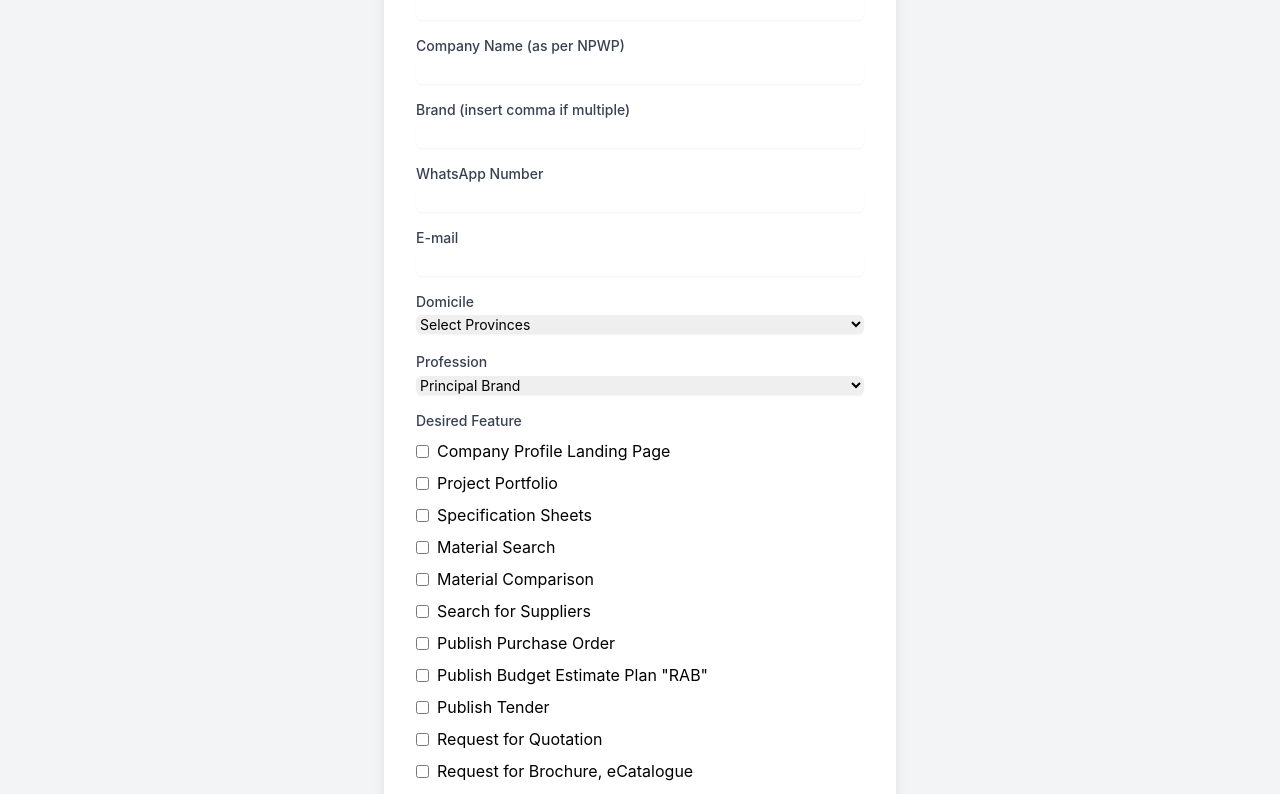
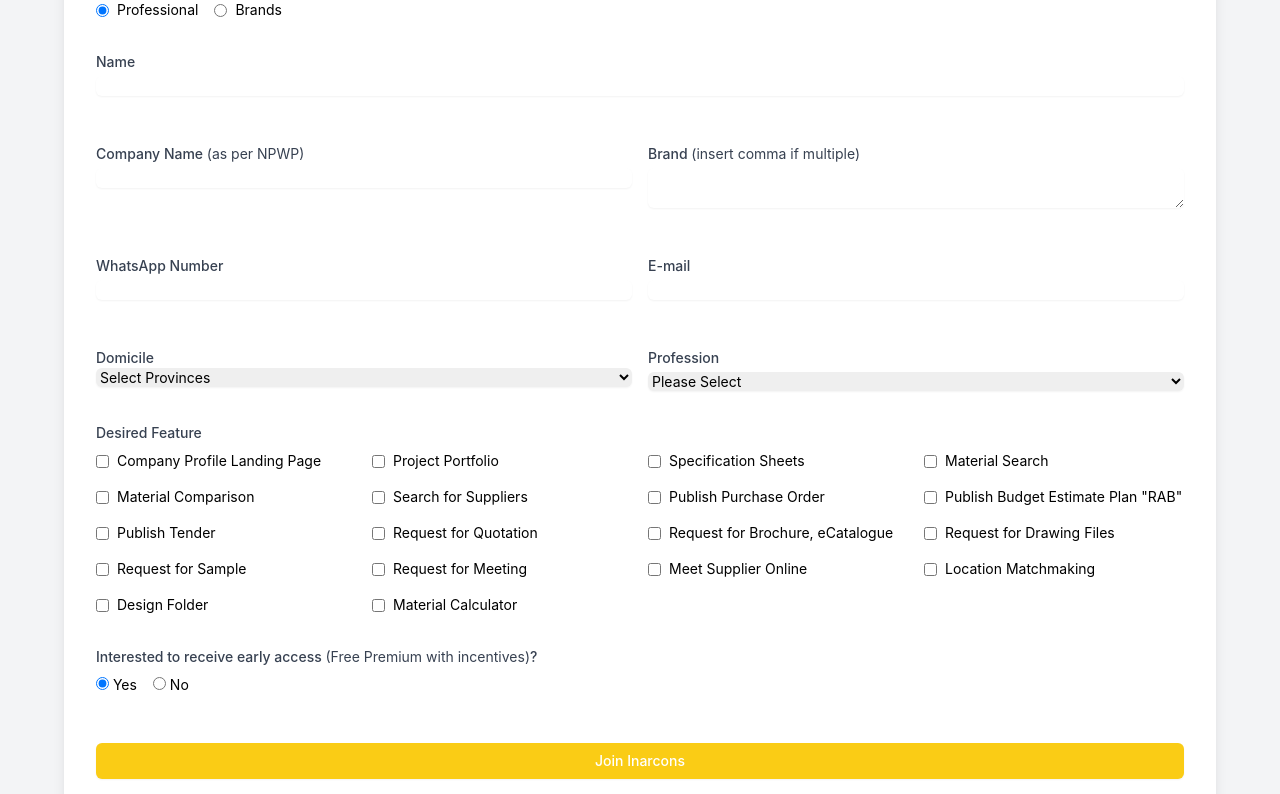
Before and after one commit to pakzam/inarcons, a React (Create React App) app: page / in a window 1280 px wide. Shown: the part 280-1074 px from the top of the page. Built offline with nearby package versions, Linux system fonts and the light colour scheme.

Commit message:
react to form

```diff
--- a/public/index.html
+++ b/public/index.html
@@ -24,7 +24,7 @@
       work correctly both with client-side routing and a non-root public URL.
       Learn how to configure a non-root public URL by running `npm run build`.
     -->
-    <title>React App</title>
+    <title>Inarcons | Early Access</title>
     <script src="https://cdn.tailwindcss.com"></script>
   </head>
   <body class="bg-gray-100 min-h-screen flex items-center justify-center">
--- a/src/App.css
+++ b/src/App.css
@@ -1,38 +1,3 @@
-.App {
-  text-align: center;
+#root {
+  width: 100%;
 }
-
-.App-logo {
-  height: 40vmin;
-  pointer-events: none;
-}
-
-@media (prefers-reduced-motion: no-preference) {
-  .App-logo {
-    animation: App-logo-spin infinite 20s linear;
-  }
-}
-
-.App-header {
-  background-color: #282c34;
-  min-height: 100vh;
-  display: flex;
-  flex-direction: column;
-  align-items: center;
-  justify-content: center;
-  font-size: calc(10px + 2vmin);
-  color: white;
-}
-
-.App-link {
-  color: #61dafb;
-}
-
-@keyframes App-logo-spin {
-  from {
-    transform: rotate(0deg);
-  }
-  to {
-    transform: rotate(360deg);
-  }
-}
--- a/src/App.js
+++ b/src/App.js
@@ -1,119 +1,176 @@
-import logo from './logo.svg';
 import './App.css';
+import logo from './assets/img/logo-inarcons.png'
+import { useState, useEffect } from 'react';
 
 function App() {
+  const [areYouA, setAreYouA] = useState('professional')
+  const [name, setName] = useState('')
+  const [companyName, setCompanyName] = useState()
+  const [brand, setBrand] = useState()
+  const [whatsapp, setWhatsapp] = useState()
+  const [domicile, setDomicile] = useState()
+  const [profession, setProfression] = useState()
+  const [interested, setInterested] = useState('Yes')
+
   return (
-    <div className="bg-white shadow-lg rounded-lg mt-10 mb-10 p-8 w-full max-w-lg">
-        <h1 className="text-2xl font-bold mb-4">Welcome to Inarcons</h1>
+    <>
+    <header className="bg-white shadow">
+        <div className="container mx-auto px-4 py-4 flex items-center">
+        <a href="#"><img src={logo} alt="Logo" className="h-14 p-2" /></a>
+        <div className="ml-auto">
+            <button className="font-medium bg-yellow-400 text-white py-2 px-4 rounded hover:bg-yellow-500 focus:outline-none focus:ring-2 focus:ring-yellow-500"> Login </button>
+        </div>
+        </div>
+    </header>
+    <div className=" min-h-screen flex items-center justify-center">
+        <div className="bg-white shadow-lg rounded-lg mt-10 mb-10 p-8 w-full  max-w-6xl">
+            <h1 className="text-2xl font-medium mb-4">Welcome to Inarcons</h1>
             <p className="text-gray-600 mb-6 text-sm ">One stop shop for your building materials, professionals, and networks</p>
 
-        <form action="#" method="POST" className="space-y-4">
+            <form action="#" method="POST" className="space-y-4 text-sm">
                 <div>
                     <label className="block text-sm font-medium text-gray-700 mb-2">Are You a</label>
                     <div className="flex space-x-4">
                         <label className="flex items-center space-x-2">
-                        <input type="radio" name="role" value="professional" className="text-blue-600 focus:ring-blue-500" />
+                            <input type="radio" name="areYouA" value="professional" className="text-blue-600 focus:ring-blue-500"
+                              checked={areYouA === 'professional' ? true : false}
+                              onChange={()=>{setAreYouA('professional')}}
+                            />
                             <span>Professional</span>
                         </label>
                         <label className="flex items-center space-x-2">
-                        <input type="radio" name="role" value="brands" className="text-blue-600 focus:ring-blue-500" />
+                            <input type="radio" name="areYouA" value="brands" className="text-blue-600 focus:ring-blue-500"
+                              checked={areYouA === 'brands' ? true : false}
+                              onChange={()=>{setAreYouA('brands')}}
+                            />
                             <span>Brands</span>
                         </label>
                     </div>
                 </div>
+                <div className="py-4">
+                    <label htmlFor="name" className="block text-sm font-medium text-gray-700">Name</label>
+                    <input type="text" id="name" name="name" className="mt-1 block w-full border-gray-300 rounded-md shadow-sm focus:border-blue-500 focus:ring-blue-500"
+                      value={name}
+                      onChange={(e)=>{setName(e.target.value)}}
+                    />
+                </div>
+
+                <div className="grid grid-cols-1 sm:grid-cols-2 gap-4 py-4">
                     <div>
-                <label for="name" className="block text-sm font-medium text-gray-700">Name</label>
-                <input type="text" id="name" name="name" className="mt-1 block w-full border-gray-300 rounded-md shadow-sm focus:border-blue-500 focus:ring-blue-500" />
+                        <label htmlFor="companyName" className="block text-sm font-medium text-gray-700">Company Name <span className="font-normal">(as per NPWP)</span></label>
+                        <input type="text" id="companyName" name="companyName" className="mt-1 block w-full border-gray-300 rounded-md shadow-sm focus:border-blue-500 focus:ring-blue-500"
+                          value={companyName} onChange={(e)=>{setCompanyName(e.target.value)}}
+                        />
                     </div>
                     <div>
-                <label for="company-name" className="block text-sm font-medium text-gray-700">Company Name (as per NPWP)</label>
-                <input type="text" id="company-name" name="company-name" className="mt-1 block w-full border-gray-300 rounded-md shadow-sm focus:border-blue-500 focus:ring-blue-500" />
+                        <label htmlFor="brand" className="block text-sm font-medium text-gray-700">Brand <span className="font-normal">(insert comma if multiple)</span></label>
+                        <textarea type="text" id="brand" name="brand" className="mt-1 block w-full border-gray-300 rounded-md shadow-sm focus:border-blue-500 focus:ring-blue-500"
+                          value={brand} onChange={(e)=>{setBrand(e.target.value)}}
+                        />
                     </div>
+                </div>
+
+                <div className="grid grid-cols-1 sm:grid-cols-2 gap-4 py-4">
                     <div>
-                <label for="brand" className="block text-sm font-medium text-gray-700">Brand (insert comma if multiple)</label>
-                <input type="text" id="brand" name="brand" className="mt-1 block w-full border-gray-300 rounded-md shadow-sm focus:border-blue-500 focus:ring-blue-500" />
+                        <label htmlFor="whatsapp" className="block text-sm font-medium text-gray-700">WhatsApp Number</label>
+                        <input type="tel" id="whatsapp" name="whatsapp" className="mt-1 block w-full border-gray-300 rounded-md shadow-sm focus:border-blue-500 focus:ring-blue-500"
+                          value={whatsapp} onChange={(e)=>{setWhatsapp(e.target.value)}}
+                        />
                     </div>
+
                     <div>
-                <label for="whatsapp-number" className="block text-sm font-medium text-gray-700">WhatsApp Number</label>
-                <input type="text" id="whatsapp-number" name="whatsapp-number" className="mt-1 block w-full border-gray-300 rounded-md shadow-sm focus:border-blue-500 focus:ring-blue-500" />
-            </div>
-            <div>
-                <label for="email" className="block text-sm font-medium text-gray-700">E-mail</label>
+                        <label htmlFor="email" className="block text-sm font-medium text-gray-700">E-mail</label>
                         <input type="email" id="email" name="email" className="mt-1 block w-full border-gray-300 rounded-md shadow-sm focus:border-blue-500 focus:ring-blue-500" />
                     </div>
+                </div>
+
+                <div className="grid grid-cols-1 sm:grid-cols-2 gap-4 py-4">
                     <div>
-                <label for="domicile" className="block text-sm font-medium text-gray-700" >Domicile</label>
-                <select id="domicile" name="domicile" className="w-full border-gray-300 rounded-md shadow-sm text-sm ">
-                <option value="">Select Provinces</option>
-                <option value="aceh">Aceh</option>
-                <option value="sumatera-utara">Sumatera Utara</option>
-                <option value="sumatera-barat">Sumatera Barat</option>
-                <option value="riau">Riau</option>
-                <option value="kepulauan-riau">Kepulauan Riau</option>
-                <option value="jambi">Jambi</option>
-                <option value="sumatera-selatan">Sumatera Selatan</option>
-                <option value="bengkulu">Bengkulu</option>
-                <option value="lampung">Lampung</option>
-                <option value="bangka-belitung">Kepulauan Bangka Belitung</option>
-                <option value="jakarta">Jakarta</option>
-                <option value="jawa-barat">Jawa Barat</option>
-                <option value="jawa-tengah">Jawa Tengah</option>
-                <option value="yogyakarta">DI Yogyakarta</option>
-                <option value="jawa-timur">Jawa Timur</option>
-                <option value="banten">Banten</option>
-                <option value="bali">Bali</option>
-                <option value="nusa-tenggara-barat">Nusa Tenggara Barat</option>
-                <option value="nusa-tenggara-timur">Nusa Tenggara Timur</option>
-                <option value="kalimantan-barat">Kalimantan Barat</option>
-                <option value="kalimantan-tengah">Kalimantan Tengah</option>
-                <option value="kalimantan-selatan">Kalimantan Selatan</option>
-                <option value="kalimantan-timur">Kalimantan Timur</option>
-                <option value="kalimantan-utara">Kalimantan Utara</option>
-                <option value="sulawesi-utara">Sulawesi Utara</option>
-                <option value="sulawesi-tengah">Sulawesi Tengah</option>
-                <option value="sulawesi-selatan">Sulawesi Selatan</option>
-                <option value="sulawesi-tenggara">Sulawesi Tenggara</option>
-                <option value="gorontalo">Gorontalo</option>
-                <option value="sulawesi-barat">Sulawesi Barat</option>
-                <option value="maluku">Maluku</option>
-                <option value="maluku-utara">Maluku Utara</option>
-                <option value="papua">Papua</option>
-                <option value="papua-barat">Papua Barat</option>
-                <option value="papua-selatan">Papua Selatan</option>
-                <option value="papua-tengah">Papua Tengah</option>
-                <option value="papua-pegunungan">Papua Pegunungan</option>
+                        <label htmlFor="domicile" className="block text-sm font-medium text-gray-700" >Domicile</label>
+                        <select id="domicile"  name="domicile" className="w-full border-gray-300 rounded-md shadow-sm text-sm "
+                          onChange={(e)=>{ setDomicile(e.target.value) }}
+                          value={domicile}
+                          defaultValue={''}
+                        >
+                        <option value="" disabled>Select Provinces</option>
+                        <option value="Aceh">Aceh</option>
+                        <option value="Sumatera Utara">Sumatera Utara</option>
+                        <option value="Sumatera Barat">Sumatera Barat</option>
+                        <option value="Riau">Riau</option>
+                        <option value="Kepulauan Riau">Kepulauan Riau</option>
+                        <option value="Jambi">Jambi</option>
+                        <option value="Sumatera Selatan">Sumatera Selatan</option>
+                        <option value="Bengkulu">Bengkulu</option>
+                        <option value="Lampung">Lampung</option>
+                        <option value="Kepulauan Bangka Belitung">Kepulauan Bangka Belitung</option>
+                        <option value="Jakarta">Jakarta</option>
+                        <option value="Jawa Barat">Jawa Barat</option>
+                        <option value="Jawa Tengah">Jawa Tengah</option>
+                        <option value="Yogyakarta">DI Yogyakarta</option>
+                        <option value="Jawa Timur">Jawa Timur</option>
+                        <option value="Banten">Banten</option>
+                        <option value="Bali">Bali</option>
+                        <option value="Nusa Tenggara Barat">Nusa Tenggara Barat</option>
+                        <option value="Nusa Tenggara Timur">Nusa Tenggara Timur</option>
+                        <option value="Kalimantan Barat">Kalimantan Barat</option>
+                        <option value="Kalimantan Tengah">Kalimantan Tengah</option>
+                        <option value="Kalimantan Selatan">Kalimantan Selatan</option>
+                        <option value="Kalimantan Timur">Kalimantan Timur</option>
+                        <option value="Kalimantan Utara">Kalimantan Utara</option>
+                        <option value="Sulawesi Utara">Sulawesi Utara</option>
+                        <option value="Sulawesi Tengah">Sulawesi Tengah</option>
+                        <option value="Sulawesi Selatan">Sulawesi Selatan</option>
+                        <option value="Sulawesi Tenggara">Sulawesi Tenggara</option>
+                        <option value="Sulawesi Barat">Sulawesi Barat</option>
+                        <option value="Gorontalo">Gorontalo</option>
+                        <option value="Maluku">Maluku</option>
+                        <option value="Maluku Utara">Maluku Utara</option>
+                        <option value="Papua">Papua</option>
+                        <option value="Papua Barat">Papua Barat</option>
+                        <option value="Papua Selatan">Papua Selatan</option>
+                        <option value="Papua Tengah">Papua Tengah</option>
+                        <option value="Papua Pegunungan">Papua Pegunungan</option>
                         </select>
                     </div>
+
                     <div>
-                <label for="profession" className="block text-sm font-medium text-gray-700">Profession</label>
-                <select id="profession" name="profession" className="mt-1 block w-full border-gray-300 rounded-md shadow-sm text-sm focus:border-blue-500 focus:ring-blue-500">
-                <option value="principal_brand">Principal Brand</option>
-                <option value="distributors">Distributors</option>
-                <option value="manufactures">Manufactures</option>
-                <option value="purchasing">Purchasing</option>
-                <option value="architecture_consultant">Architecture Consultant</option>
-                <option value="contractor">Contractor</option>
-                <option value="designer_interior">Designer Interior</option>
-                <option value="project_owner">Project Owner</option>
-                <option value="sales_business_development">Sales & Business Development</option>
-                <option value="property_developers">Property Developers</option>
-                <option value="mep_consultant">MEP Consultant</option>
-                <option value="structural_consultant">Structural Consultant</option>
-                <option value="engineers">Engineers</option>
-                <option value="building_management">Building Management</option>
-                <option value="finance_accounting">Finance & Accounting</option>
-                <option value="research_development">Research & Development</option>
-                <option value="exporters_importers">Exporters & Importers</option>
-                <option value="government">Government</option>
-                <option value="association">Association</option>
-                <option value="investors">Investors</option>
-                <option value="students">Students</option>
-                <option value="academician">Academician</option>
+                        <label htmlFor="profession" className="block text-sm font-medium text-gray-700">Profession</label>
+                        <select id="profession" name="profession" className="mt-1 block w-full border-gray-300 rounded-md shadow-sm text-sm focus:border-blue-500 focus:ring-blue-500"
+                          value={profession}
+                          onChange={(e)=>{setProfression(e.target.value)}}
+                          defaultValue={''}
+                        >
+                          <option value="">Please Select</option>
+                        <option value="Principal Brand">Principal Brand</option>
+                        <option value="Distributors">Distributors</option>
+                        <option value="Manufactures">Manufactures</option>
+                        <option value="Purchasing">Purchasing</option>
+                        <option value="Architecture Consultant">Architecture Consultant</option>
+                        <option value="Contractor">Contractor</option>
+                        <option value="Designer Interior">Designer Interior</option>
+                        <option value="Project Owner">Project Owner</option>
+                        <option value="Sales & Business Development">Sales & Business Development</option>
+                        <option value="Property Developers">Property Developers</option>
+                        <option value="MEP Consultant">MEP Consultant</option>
+                        <option value="Structural Consultant">Structural Consultant</option>
+                        <option value="Engineers">Engineers</option>
+                        <option value="Building Management">Building Management</option>
+                        <option value="Finance & Accounting">Finance & Accounting</option>
+                        <option value="Research & Development">Research & Development</option>
+                        <option value="Exporters & Importers">Exporters & Importers</option>
+                        <option value="Government">Government</option>
+                        <option value="Association">Association</option>
+                        <option value="Investors">Investors</option>
+                        <option value="Students">Students</option>
+                        <option value="Academician">Academician</option>
                         </select>
                     </div>
+                </div>
+
                 <div>
                     <label className="block text-sm font-medium text-gray-700 mb-2">Desired Feature</label>
-                <div className="space-y-2">
+                    {areYouA === 'professional' ?
+                      <div className="grid grid-cols-1 md:grid-cols-2 lg:grid-cols-4 gap-4">
                           <label className="flex items-center space-x-2">
                               <input type="checkbox" name="feature[]" value="company-profile-landing-page" className="text-blue-600 focus:ring-blue-500" />
                               <span>Company Profile Landing Page</span>
@@ -187,25 +244,90 @@ function App() {
                               <span>Material Calculator</span>
                           </label>
                       </div>
+                    :
+                      <div class="grid grid-cols-1 md:grid-cols-2 lg:grid-cols-4 gap-4">
+                        <label class="flex items-center space-x-2">
+                            <input type="checkbox" name="feature[]" value="Product-Showcase" class="text-blue-600 focus:ring-blue-500" />
+                            <span>Product Showcase</span>
+                        </label>
+                        <label class="flex items-center space-x-2">
+                            <input type="checkbox" name="feature[]" value="Holding-Company-Account" class="text-blue-600 focus:ring-blue-500" />
+                            <span>Holding Company Account</span>
+                        </label>
+                        <label class="flex items-center space-x-2">
+                            <input type="checkbox" name="feature[]" value="Location-Matchmaking" class="text-blue-600 focus:ring-blue-500" />
+                            <span>Location Matchmaking</span>
+                        </label>
+                        <label class="flex items-center space-x-2">
+                            <input type="checkbox" name="feature[]" value="Admin-Brand-Account" class="text-blue-600 focus:ring-blue-500" />
+                            <span>Admin Brand Account</span>
+                        </label>
+                        <label class="flex items-center space-x-2">
+                            <input type="checkbox" name="feature[]" value="Material-Calculator" class="text-blue-600 focus:ring-blue-500" />
+                            <span>Material Calculator</span>
+                        </label>
+                        <label class="flex items-center space-x-2">
+                            <input type="checkbox" name="feature[]" value="Upload-CAD-PDF-BIM-Files" class="text-blue-600 focus:ring-blue-500" />
+                            <span>Upload CAD, PDF, BIM Files</span>
+                        </label>
+                        <label class="flex items-center space-x-2">
+                            <input type="checkbox" name="feature[]" value="Live-Online-Meeting" class="text-blue-600 focus:ring-blue-500" />
+                            <span>Live Online Meeting</span>
+                        </label>
+                        <label class="flex items-center space-x-2">
+                            <input type="checkbox" name="feature[]" value="Order-List" class="text-blue-600 focus:ring-blue-500" />
+                            <span>Order List</span>
+                        </label>
+                        <label class="flex items-center space-x-2">
+                            <input type="checkbox" name="feature[]" value="Address-Book" class="text-blue-600 focus:ring-blue-500" />
+                            <span>Address Book</span>
+                        </label>
+                        <label class="flex items-center space-x-2">
+                            <input type="checkbox" name="feature[]" value="Match-Making" class="text-blue-600 focus:ring-blue-500" />
+                            <span>Match Making</span>
+                        </label>
+                        <label class="flex items-center space-x-2">
+                            <input type="checkbox" name="feature[]" value="Questionnaire" class="text-blue-600 focus:ring-blue-500" />
+                            <span>Questionnaire</span>
+                        </label>
+                        <label class="flex items-center space-x-2">
+                            <input type="checkbox" name="feature[]" value="Voucher-Validator" class="text-blue-600 focus:ring-blue-500" />
+                            <span>Voucher Validator</span>
+                        </label>
+                        <label class="flex items-center space-x-2">
+                            <input type="checkbox" name="feature[]" value="POS" class="text-blue-600 focus:ring-blue-500" />
+                            <span>POS</span>
+                        </label>
+                      </div>
+                    }
+                </div>
+
+                <div className="py-4">
+                    <label className="block text-sm font-medium text-gray-700 mb-2">Interested to receive early access <span className="font-normal">(Free Premium with incentives)</span>?</label>
+                    <div className="flex space-x-4">
+                    <div>
+                        <input type="radio" id="earlyAccessYes" name="interested" value="Yes"
+                          checked={interested === 'Yes' ? true : false }
+                          onChange={(e)=>{setInterested('Yes')}}
+                        />
+                        <label htmlFor="earlyAccessYes"> Yes</label>
                     </div>
                     <div>
-                <label className="block text-sm font-medium text-gray-700 mb-2">Interested to receive early access (Free Premium with incentives)?</label>
-                <div className="flex space-x-4">
-                <div>
-                    <input type="radio" id="earlyAccessYes" name="earlyAccess" value="yes" />
-                    <label for="earlyAccessYes">Yes</label>
-                </div>
-                <div>
-                    <input type="radio" id="earlyAccessNo" name="earlyAccess" value="no" />
-                    <label for="earlyAccessNo">No</label>
+                        <input type="radio" id="earlyAccessNo" name="interested" value="Not"
+                          checked={interested === 'Not' ? true : false }
+                          onChange={(e)=>{setInterested('Not')}}
+                        />
+                        <label htmlFor="earlyAccessNo"> No</label>
                     </div>
                     </div>
                 </div>
-            <div className="pt-8 pb-8">
-                <button type="submit" className="w-full bg-yellow-400 text-white py-2 px-4 rounded-md shadow-sm hover:bg-yellow-500 focus:outline-none focus:ring-2 focus:ring-blue-500 focus:ring-offset-2">Submit</button>
+                <div className="py-4">
+                    <button type="submit" className="font-medium w-full bg-yellow-400 text-white py-2 px-4 rounded-md shadow-sm hover:bg-yellow-500 focus:outline-none focus:ring-2 focus:ring-blue-500 focus:ring-offset-2">Join Inarcons</button>
                 </div>
             </form>
         </div>
+    </div>
+    </>
   );
 }
 
```
Also changed, not shown: src/assets/img/logo-inarcons.png (added), 1 other file (tests, documents, lock files or other folders). Lines whose indentation alone changed are shown as unchanged.
